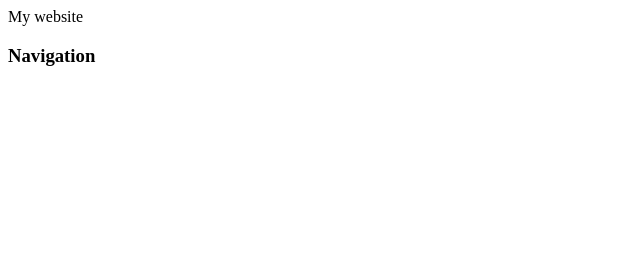
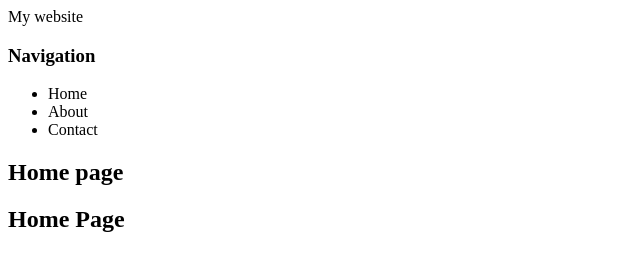
Before and after one commit to Janwill-creator/myFirstWebcite, a plain HTML site: page index.html in a window 1280 px wide. Shown: the whole page, without its empty margins (0-640 px from the left). Drawn offline with Linux system fonts and the light colour scheme.

Commit message:
Update index.html

```diff
--- a/index.html
+++ b/index.html
@@ -13,11 +13,18 @@
          <div id="content">
               <div id ="nav">
                <h3>Navigation</h3>
+                  <ul>
+                      <li>Home</li>
+                      <li>About</li>
+                      <li>Contact</li>
+                  </ul>
              </div>
 
             <div id="main">
+               <h2>Home page</h2>
+               <h2>Home Page</h2>
 
-            </div>
+           </div>
         </div>
         <div id="footer">
 
```
